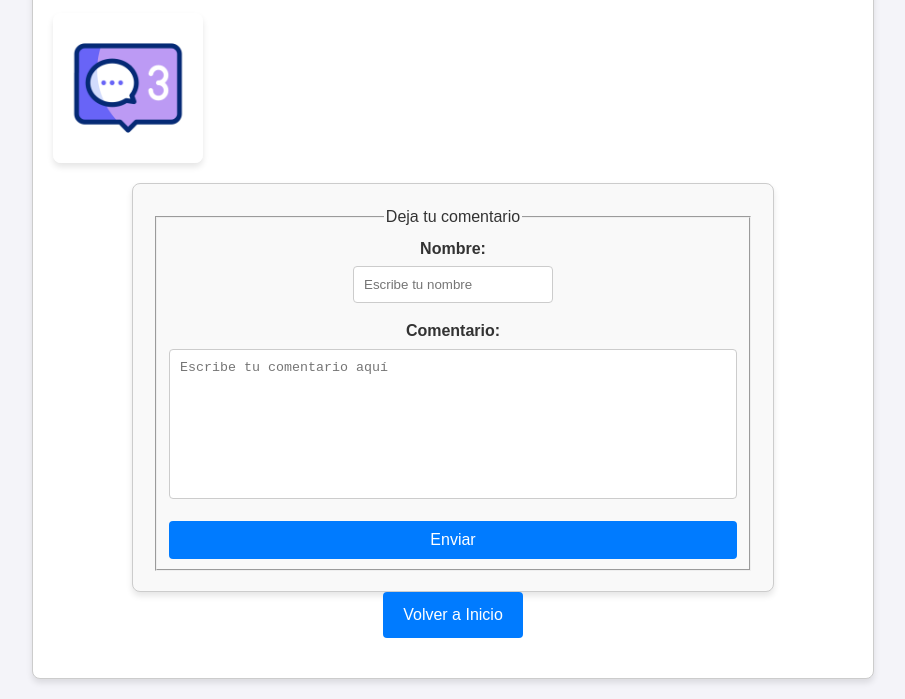
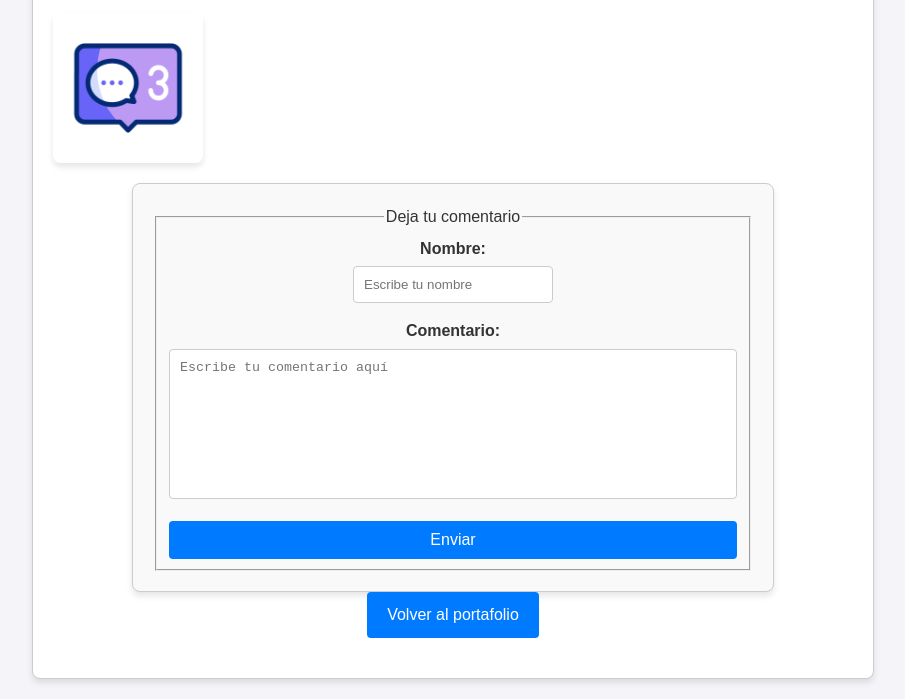
Before and after one commit to Cristhyan11/Parcial-VanillaJS-CristhyanVera-407981, a plain HTML site: page hablemos.html in a window 1280 px wide. Shown: the part 169-868 px from the top of the page, without its empty margins (187-1092 px from the left). Drawn offline with nearby package versions, Linux system fonts and the light colour scheme.

Commit message:
correccion nombre boton

```diff
--- a/hablemos.html
+++ b/hablemos.html
@@ -34,7 +34,7 @@
                     </fieldset>
                 </form>
                 <div class="links">
-                    <a href="./index.html" class="link_card" aria-label="Volver a la página de inicio">Volver a Inicio</a>
+                    <a href="./index.html" class="link_card" aria-label="Volver a la página de inicio">Volver al portafolio</a>
                 </div>
             </section>
         </div>
```
